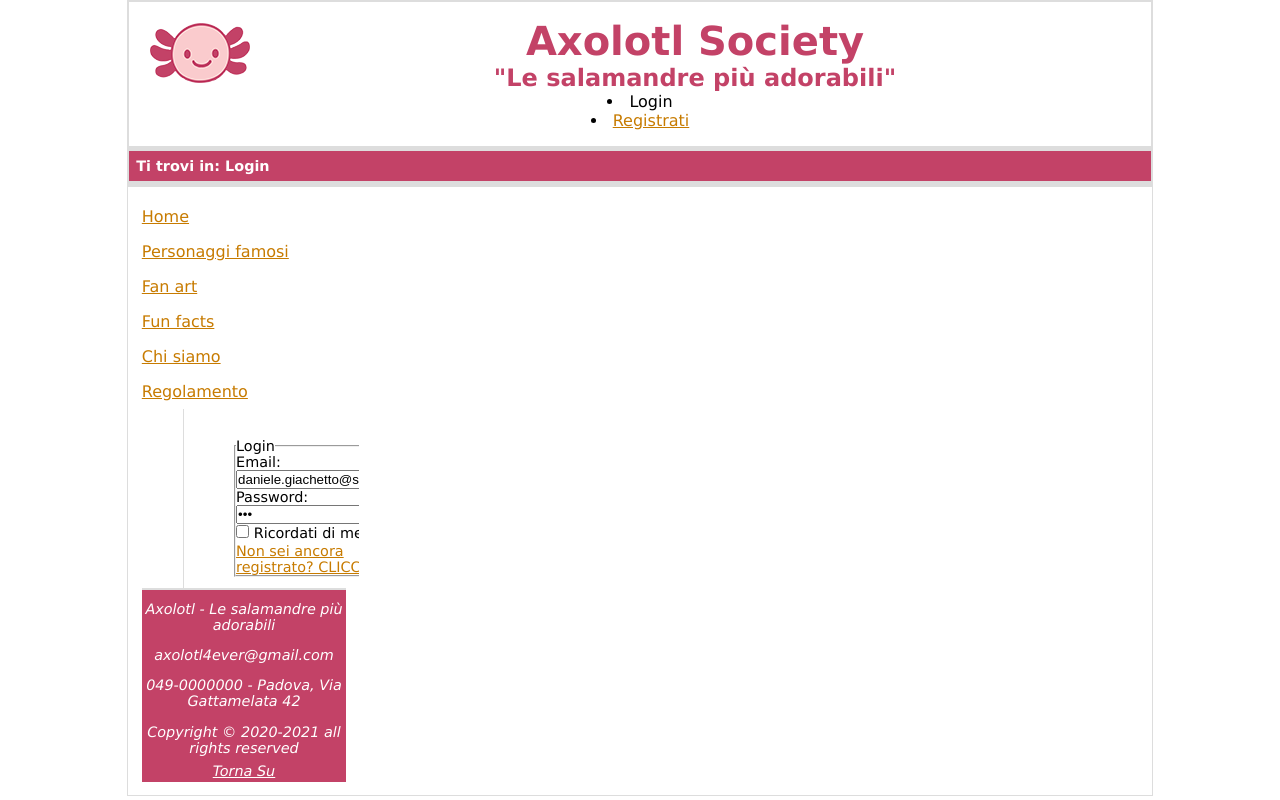
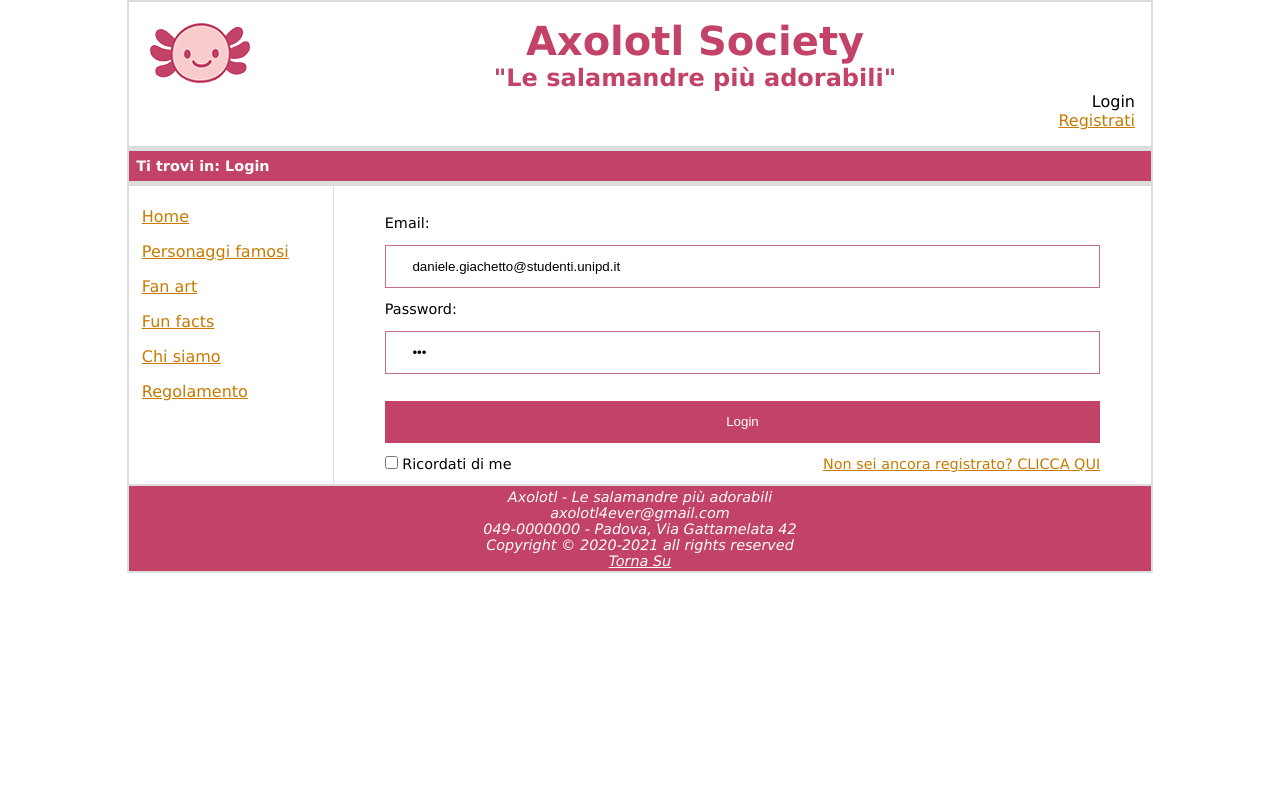
Before and after one commit to RakuJa/Aselotl-web, a PHP site: page /html/login.html in a window 1280 px wide. Run offline with PHP 8.4, Linux system fonts and the light colour scheme.

Commit message:
Fix pagina login + css login

```diff
--- a/css/style.css
+++ b/css/style.css
@@ -192,6 +192,7 @@
 	list-style-type: none;
 	background-color: #c34267; /*Sfondo*/
 	color: white; /*Colore del testo*/
+
 }
 
 #footer ul{
@@ -207,3 +208,40 @@
 }
 
 */
+
+
+/*
+
+======
+BUTTON
+======
+*/
+
+button {
+	background-color: #c34267;
+	color: white;
+	padding: 1em 2em;
+	margin: 1em 0;
+	border: none;
+	cursor: pointer;
+	width: 100%;
+  }
+
+/*
+==========
+INPUT FORM
+==========
+*/
+
+input[type=text], input[type=password] {
+	width: 100%;
+	padding: 1em 2em;
+	margin: 1em 0;
+	display: inline-block;
+	border: 1px solid #c46d85;
+	box-sizing: border-box;
+  }
+
+fieldset{
+	border:none;
+}
--- a/html/login.html
+++ b/html/login.html
@@ -30,8 +30,9 @@
         <img id="logo" src="../img/logo_small.png" alt="Immagine stilizzata della faccia di un axolotl">
         <h1 xml:lang="en">Axolotl Society</h1>
         <h2 xml:lang="it">"Le salamandre più adorabili"</h2>
-		<li xml:lang="en" id="currentLink">Login</a></li>
-		<li><a href="register.html">Registrati</a></li>
+        <p xml:lang="en">
+            <a >Login</a> <br />
+            <a href="register.html">Registrati</a> </p>
 		</div>
 
         <div id="breadcrumb">
@@ -47,11 +48,11 @@
                 <li><a href="about_us.html">Chi siamo</a></li>
                 <li><a href="rules.html">Regolamento</a></li>
             </ul>
+        </div>
 
         <div id="content">
             <form method="post" action="../php/login.php" id="login_form" class="vertical_input_form">
                 <fieldset>
-                    <legend xml:lang="en">Login</legend>
 
                     <noscript>
                         <div class="msg_box warning_box">
@@ -66,12 +67,13 @@
                     <label for= "pwd" xml:lang="en">Password:</label>
                     <input type="password" name="pwd" id="pwd" value="osi" maxlength= "15" tabindex="2" class="full_width_input"/>
 
+                    <!--<input type="submit" id="login_btn" class="btn" name="accedi" value="Accedi" tabindex="4" />-->
+                    <button type="submit" id="login_btn" class="btn" name="accedi" value="Accedi" tabindex="4">Login</button>
+
                     <input type="checkbox" id="remember_me" name="remember_me" %CHECKED%/>
                     <label for="remember_me">Ricordati di me</label>
 
-                    <input type="submit" id="login_btn" class="btn" name="accedi" value="Accedi" tabindex="4" />
-
-                    <a href="register.html" tabindex="3">Non sei ancora registrato? CLICCA QUI</a>
+                    <a href="register.html" tabindex="3" style="float: right;">Non sei ancora registrato? CLICCA QUI</a>
                 </fieldset>
            </form>
         </div>
```
Also changed, not shown: html/register.html (+7 -5 lines). Lines whose indentation alone changed are shown as unchanged.
